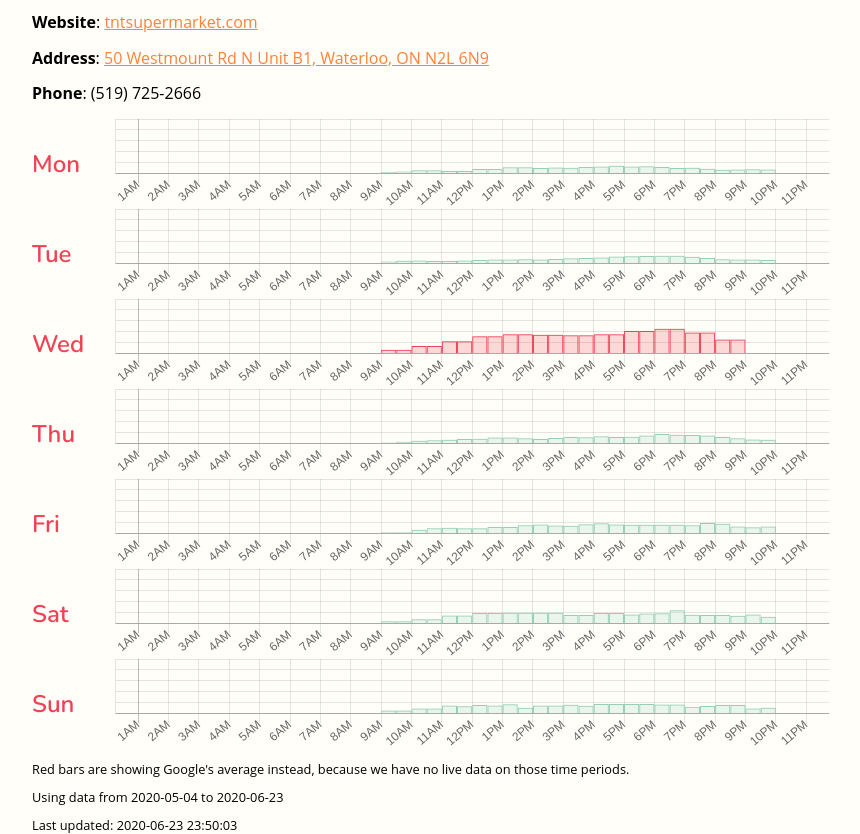
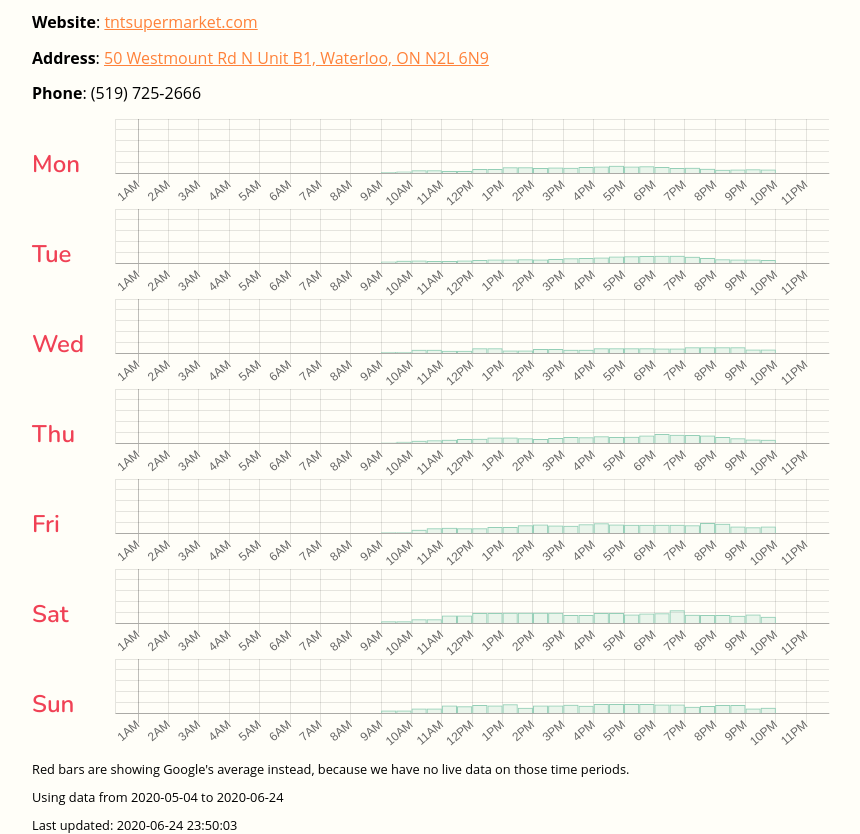
Before and after one commit to etotheipi1/popular-time, a plain HTML site: page Waterloo - TandT.html in a window 1280 px wide. Shown: the part 80-914 px from the top of the page, without its empty margins (208-1068 px from the left). Drawn offline with nearby package versions, Linux system fonts and the light colour scheme.

Commit message:
updating with data from 2020-06-24

```diff
--- a/Waterloo - TandT.html
+++ b/Waterloo - TandT.html
@@ -51,8 +51,8 @@
         </div>
 
         <p class="small">Red bars are showing Google's average instead, because we have no live data on those time periods.</p>
-        <p class="small">Using data from 2020-05-04 to 2020-06-23</p>
-        <p class="small">Last updated: 2020-06-23 23:50:03</p>
+        <p class="small">Using data from 2020-05-04 to 2020-06-24</p>
+        <p class="small">Last updated: 2020-06-24 23:50:03</p>
 
         <script>
             Chart.defaults.global.legend.display = false;
--- a/Waterloo - TandT.js
+++ b/Waterloo - TandT.js
@@ -118,32 +118,32 @@ var data=[
     {x: moment("2020-01-01 07:45:00"), y: 0},
     {x: moment("2020-01-01 08:15:00"), y: 0},
     {x: moment("2020-01-01 08:45:00"), y: 0},
-    {x: moment("2020-01-01 09:15:00"), y: 6},
-    {x: moment("2020-01-01 09:45:00"), y: 6},
-    {x: moment("2020-01-01 10:15:00"), y: 13},
-    {x: moment("2020-01-01 10:45:00"), y: 13},
-    {x: moment("2020-01-01 11:15:00"), y: 22},
-    {x: moment("2020-01-01 11:45:00"), y: 22},
-    {x: moment("2020-01-01 12:15:00"), y: 31},
-    {x: moment("2020-01-01 12:45:00"), y: 31},
-    {x: moment("2020-01-01 13:15:00"), y: 35},
-    {x: moment("2020-01-01 13:45:00"), y: 35},
-    {x: moment("2020-01-01 14:15:00"), y: 34},
-    {x: moment("2020-01-01 14:45:00"), y: 34},
-    {x: moment("2020-01-01 15:15:00"), y: 33},
-    {x: moment("2020-01-01 15:45:00"), y: 33},
-    {x: moment("2020-01-01 16:15:00"), y: 35},
-    {x: moment("2020-01-01 16:45:00"), y: 35},
-    {x: moment("2020-01-01 17:15:00"), y: 41},
-    {x: moment("2020-01-01 17:45:00"), y: 41},
-    {x: moment("2020-01-01 18:15:00"), y: 45},
-    {x: moment("2020-01-01 18:45:00"), y: 45},
-    {x: moment("2020-01-01 19:15:00"), y: 38},
-    {x: moment("2020-01-01 19:45:00"), y: 38},
-    {x: moment("2020-01-01 20:15:00"), y: 25},
-    {x: moment("2020-01-01 20:45:00"), y: 25},
-    {x: moment("2020-01-01 21:15:00"), y: 0},
-    {x: moment("2020-01-01 21:45:00"), y: 0},
+    {x: moment("2020-01-01 09:15:00"), y: 2.25},
+    {x: moment("2020-01-01 09:45:00"), y: 2.25},
+    {x: moment("2020-01-01 10:15:00"), y: 6.25},
+    {x: moment("2020-01-01 10:45:00"), y: 6.25},
+    {x: moment("2020-01-01 11:15:00"), y: 4.25},
+    {x: moment("2020-01-01 11:45:00"), y: 4.25},
+    {x: moment("2020-01-01 12:15:00"), y: 9.0},
+    {x: moment("2020-01-01 12:45:00"), y: 9.0},
+    {x: moment("2020-01-01 13:15:00"), y: 5.0},
+    {x: moment("2020-01-01 13:45:00"), y: 5.0},
+    {x: moment("2020-01-01 14:15:00"), y: 7.375},
+    {x: moment("2020-01-01 14:45:00"), y: 7.375},
+    {x: moment("2020-01-01 15:15:00"), y: 6.375},
+    {x: moment("2020-01-01 15:45:00"), y: 6.375},
+    {x: moment("2020-01-01 16:15:00"), y: 9.0},
+    {x: moment("2020-01-01 16:45:00"), y: 9.0},
+    {x: moment("2020-01-01 17:15:00"), y: 9.0},
+    {x: moment("2020-01-01 17:45:00"), y: 9.0},
+    {x: moment("2020-01-01 18:15:00"), y: 8.625},
+    {x: moment("2020-01-01 18:45:00"), y: 8.625},
+    {x: moment("2020-01-01 19:15:00"), y: 10.75},
+    {x: moment("2020-01-01 19:45:00"), y: 10.75},
+    {x: moment("2020-01-01 20:15:00"), y: 11.0},
+    {x: moment("2020-01-01 20:45:00"), y: 11.0},
+    {x: moment("2020-01-01 21:15:00"), y: 6.75},
+    {x: moment("2020-01-01 21:45:00"), y: 6.75},
     {x: moment("2020-01-01 22:15:00"), y: 0},
     {x: moment("2020-01-01 22:45:00"), y: 0},
     {x: moment("2020-01-01 23:15:00"), y: 0},
@@ -470,32 +470,32 @@ var bar_color=[
    "rgba(240,65,85, 0.2)",
    "rgba(240,65,85, 0.2)",
    "rgba(240,65,85, 0.2)",
-   "rgba(240,65,85, 0.2)",
-   "rgba(240,65,85, 0.2)",
-   "rgba(240,65,85, 0.2)",
-   "rgba(240,65,85, 0.2)",
-   "rgba(240,65,85, 0.2)",
-   "rgba(240,65,85, 0.2)",
-   "rgba(240,65,85, 0.2)",
-   "rgba(240,65,85, 0.2)",
-   "rgba(240,65,85, 0.2)",
-   "rgba(240,65,85, 0.2)",
-   "rgba(240,65,85, 0.2)",
-   "rgba(240,65,85, 0.2)",
-   "rgba(240,65,85, 0.2)",
-   "rgba(240,65,85, 0.2)",
-   "rgba(240,65,85, 0.2)",
-   "rgba(240,65,85, 0.2)",
-   "rgba(240,65,85, 0.2)",
-   "rgba(240,65,85, 0.2)",
-   "rgba(240,65,85, 0.2)",
-   "rgba(240,65,85, 0.2)",
-   "rgba(240,65,85, 0.2)",
-   "rgba(240,65,85, 0.2)",
-   "rgba(240,65,85, 0.2)",
-   "rgba(240,65,85, 0.2)",
-   "rgba(240,65,85, 0.2)",
-   "rgba(240,65,85, 0.2)",
+   "rgba(149,207,183, 0.2)",
+   "rgba(149,207,183, 0.2)",
+   "rgba(149,207,183, 0.2)",
+   "rgba(149,207,183, 0.2)",
+   "rgba(149,207,183, 0.2)",
+   "rgba(149,207,183, 0.2)",
+   "rgba(149,207,183, 0.2)",
+   "rgba(149,207,183, 0.2)",
+   "rgba(149,207,183, 0.2)",
+   "rgba(149,207,183, 0.2)",
+   "rgba(149,207,183, 0.2)",
+   "rgba(149,207,183, 0.2)",
+   "rgba(149,207,183, 0.2)",
+   "rgba(149,207,183, 0.2)",
+   "rgba(149,207,183, 0.2)",
+   "rgba(149,207,183, 0.2)",
+   "rgba(149,207,183, 0.2)",
+   "rgba(149,207,183, 0.2)",
+   "rgba(149,207,183, 0.2)",
+   "rgba(149,207,183, 0.2)",
+   "rgba(149,207,183, 0.2)",
+   "rgba(149,207,183, 0.2)",
+   "rgba(149,207,183, 0.2)",
+   "rgba(149,207,183, 0.2)",
+   "rgba(149,207,183, 0.2)",
+   "rgba(149,207,183, 0.2)",
    "rgba(240,65,85, 0.2)",
    "rgba(240,65,85, 0.2)",
    "rgba(240,65,85, 0.2)",
@@ -822,32 +822,32 @@ var border_color=[
    "rgba(240,65,85, 1)",
    "rgba(240,65,85, 1)",
    "rgba(240,65,85, 1)",
-   "rgba(240,65,85, 1)",
-   "rgba(240,65,85, 1)",
-   "rgba(240,65,85, 1)",
-   "rgba(240,65,85, 1)",
-   "rgba(240,65,85, 1)",
-   "rgba(240,65,85, 1)",
-   "rgba(240,65,85, 1)",
-   "rgba(240,65,85, 1)",
-   "rgba(240,65,85, 1)",
-   "rgba(240,65,85, 1)",
-   "rgba(240,65,85, 1)",
-   "rgba(240,65,85, 1)",
-   "rgba(240,65,85, 1)",
-   "rgba(240,65,85, 1)",
-   "rgba(240,65,85, 1)",
-   "rgba(240,65,85, 1)",
-   "rgba(240,65,85, 1)",
-   "rgba(240,65,85, 1)",
-   "rgba(240,65,85, 1)",
-   "rgba(240,65,85, 1)",
-   "rgba(240,65,85, 1)",
-   "rgba(240,65,85, 1)",
-   "rgba(240,65,85, 1)",
-   "rgba(240,65,85, 1)",
-   "rgba(240,65,85, 1)",
-   "rgba(240,65,85, 1)",
+   "rgba(149,207,183, 1)",
+   "rgba(149,207,183, 1)",
+   "rgba(149,207,183, 1)",
+   "rgba(149,207,183, 1)",
+   "rgba(149,207,183, 1)",
+   "rgba(149,207,183, 1)",
+   "rgba(149,207,183, 1)",
+   "rgba(149,207,183, 1)",
+   "rgba(149,207,183, 1)",
+   "rgba(149,207,183, 1)",
+   "rgba(149,207,183, 1)",
+   "rgba(149,207,183, 1)",
+   "rgba(149,207,183, 1)",
+   "rgba(149,207,183, 1)",
+   "rgba(149,207,183, 1)",
+   "rgba(149,207,183, 1)",
+   "rgba(149,207,183, 1)",
+   "rgba(149,207,183, 1)",
+   "rgba(149,207,183, 1)",
+   "rgba(149,207,183, 1)",
+   "rgba(149,207,183, 1)",
+   "rgba(149,207,183, 1)",
+   "rgba(149,207,183, 1)",
+   "rgba(149,207,183, 1)",
+   "rgba(149,207,183, 1)",
+   "rgba(149,207,183, 1)",
    "rgba(240,65,85, 1)",
    "rgba(240,65,85, 1)",
    "rgba(240,65,85, 1)",
```
Also changed, not shown: Waterloo - CentralFresh.html (+2 -2 lines), Waterloo - CentralFresh.js (+34 -34 lines), Waterloo - NewCity.html (+2 -2 lines), Waterloo - NewCity.js (+24 -24 lines), Waterloo - Valumart.html (+2 -2 lines), Waterloo - Valumart.js (+27 -27 lines).
